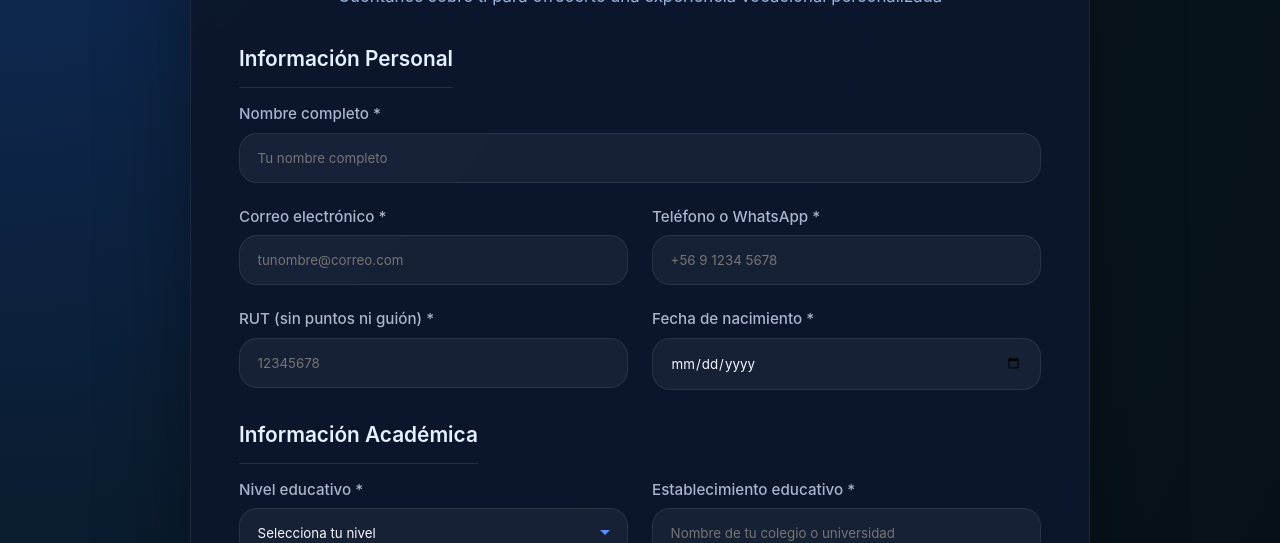
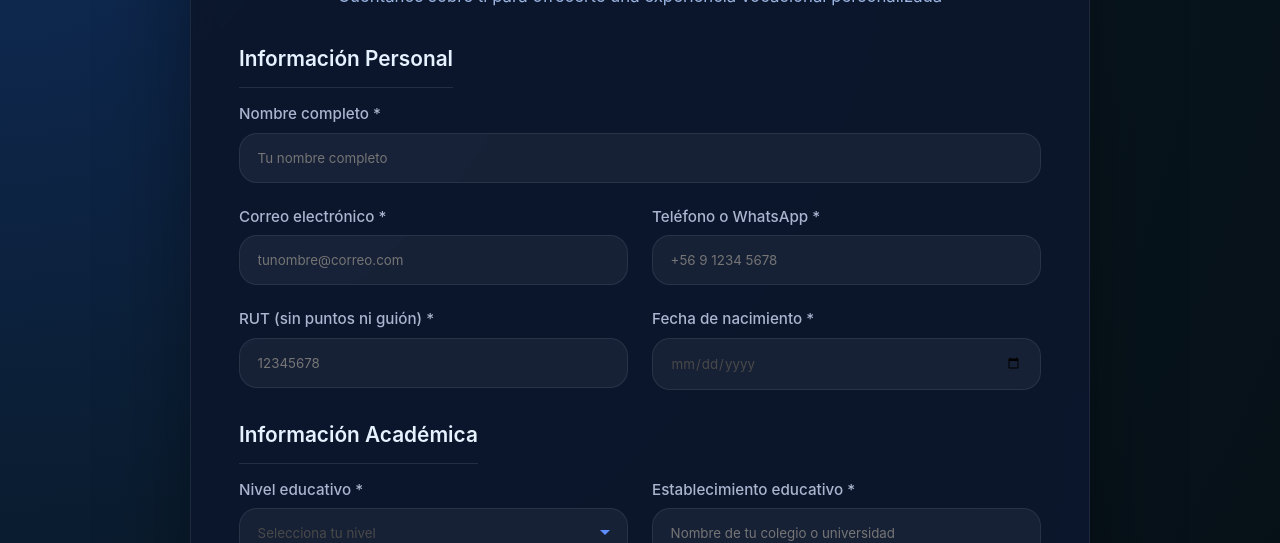
Before and after one commit to gsilva221/pagina_web_innovacion, a plain HTML site: page registro.html in a window 1280 px wide. Shown: the part 257-800 px from the top of the page. Drawn offline with Linux system fonts and the light colour scheme.

Commit message:
cambio colores de texto de seleccion en formularios y edicion de descripciones de nexovocacional

```diff
--- a/css/registro.css
+++ b/css/registro.css
@@ -62,6 +62,7 @@
 }
 
 .form-row {
+
   display: grid;
   grid-template-columns: 1fr 1fr;
   gap: 1.5rem;
@@ -80,7 +81,7 @@
   border-radius: 18px;
   border: 1px solid rgba(255, 255, 255, 0.08);
   background: rgba(255, 255, 255, 0.05);
-  color: #f6f8ff;
+  color: #494949;
   font-family: inherit;
   outline: none;
   transition: border-color 0.2s ease, transform 0.2s ease, box-shadow 0.2s ease;
--- a/css/solicitarServicio.css
+++ b/css/solicitarServicio.css
@@ -80,7 +80,7 @@
   border-radius: 18px;
   border: 1px solid rgba(255, 255, 255, 0.08);
   background: rgba(255, 255, 255, 0.05);
-  color: #f6f8ff;
+  color: #535353;
   font-family: inherit;
   outline: none;
   transition: border-color 0.2s ease, transform 0.2s ease, box-shadow 0.2s ease;
```
Also changed, not shown: index.html (+4 -3 lines).
